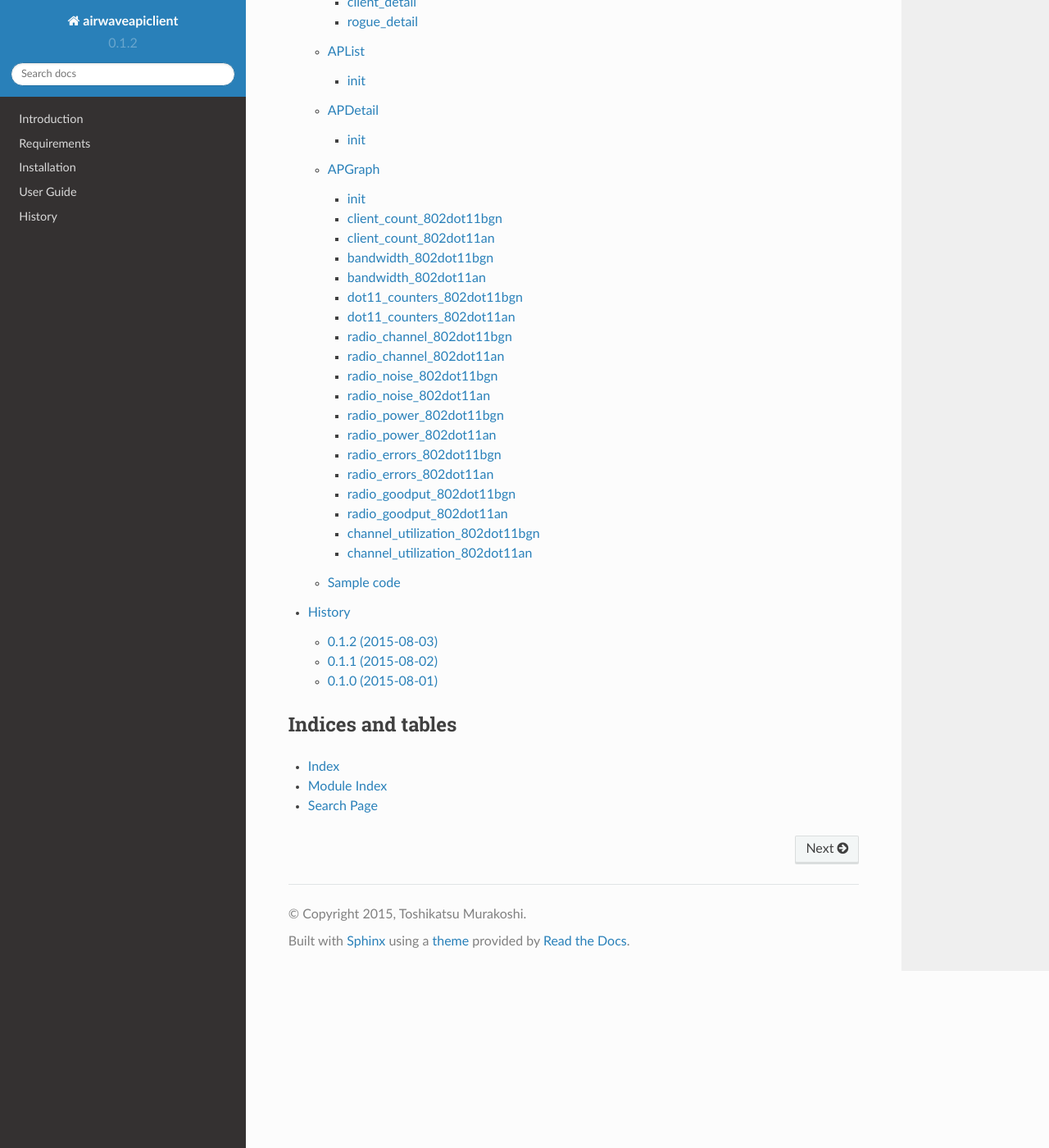
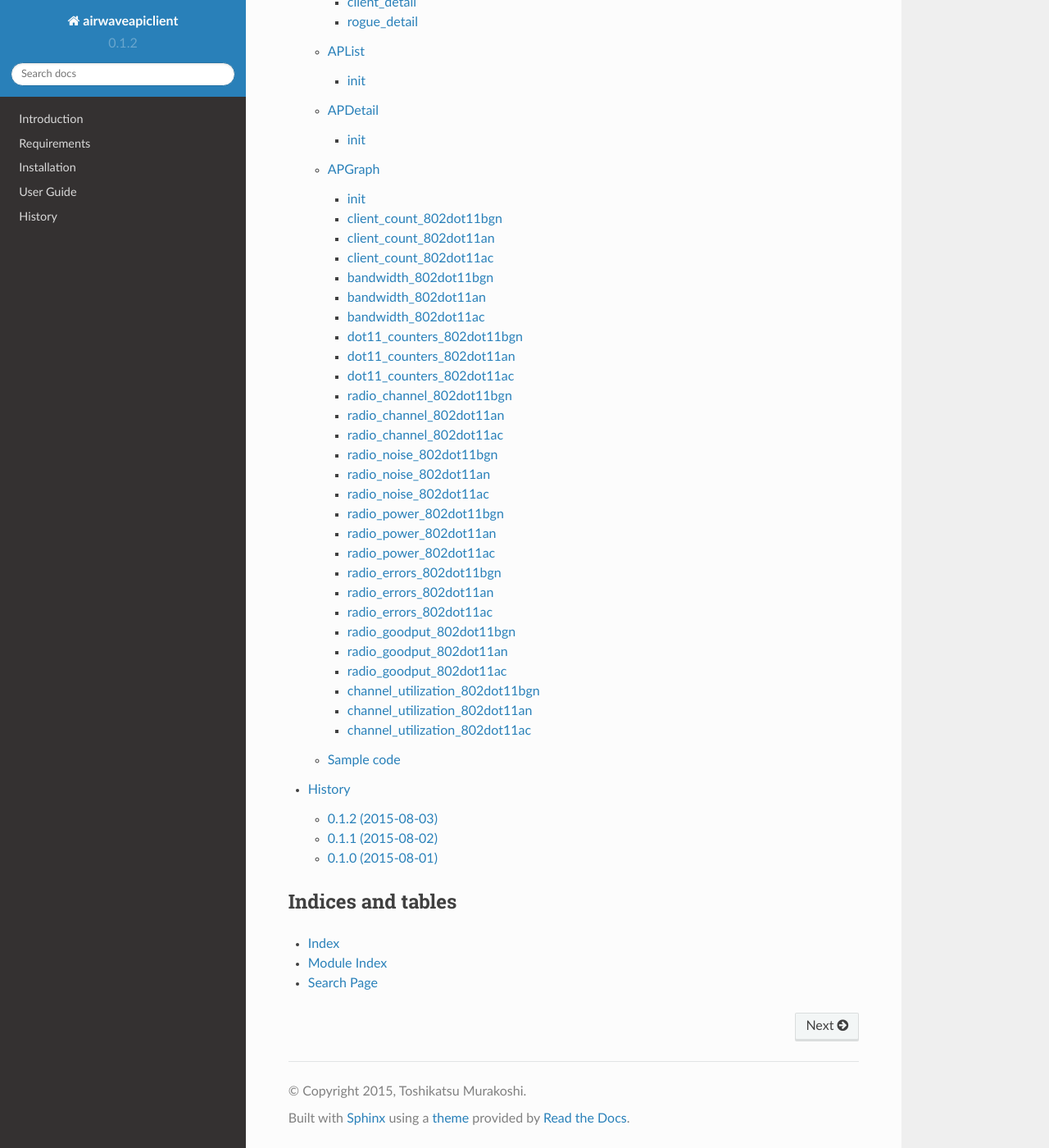
Before and after one commit to mtoshi/airwaveapiclient, a Sphinx documentation site: the page built from docs/source/index.rst, in a window 1280 px wide and 1400 px high, scrolled down 717 px. Shown: the whole window at 82% size. Built offline with Sphinx 7.4.7 and the Read the Docs theme 2.0.0, drawn with Linux system fonts in a browser that asks for light colours.

Commit message:
Change docs of usage

```diff
--- a/docs/source/user_guide/apgraph.rst
+++ b/docs/source/user_guide/apgraph.rst
@@ -14,6 +14,10 @@ client_count_802dot11an
 -------------------------
 .. automethod:: ap_graph.APGraph.client_count_802dot11an
 
+client_count_802dot11ac
+-------------------------
+.. automethod:: ap_graph.APGraph.client_count_802dot11ac
+
 bandwidth_802dot11bgn
 -------------------------
 .. automethod:: ap_graph.APGraph.bandwidth_802dot11bgn
@@ -21,6 +25,10 @@ bandwidth_802dot11bgn
 bandwidth_802dot11an
 -------------------------
 .. automethod:: ap_graph.APGraph.bandwidth_802dot11an
+
+bandwidth_802dot11ac
+-------------------------
+.. automethod:: ap_graph.APGraph.bandwidth_802dot11ac
 
 dot11_counters_802dot11bgn
 -------------------------
@@ -30,6 +38,10 @@ dot11_counters_802dot11an
 -------------------------
 .. automethod:: ap_graph.APGraph.dot11_counters_802dot11an
 
+dot11_counters_802dot11ac
+-------------------------
+.. automethod:: ap_graph.APGraph.dot11_counters_802dot11ac
+
 radio_channel_802dot11bgn
 -------------------------
 .. automethod:: ap_graph.APGraph.radio_channel_802dot11bgn
@@ -37,6 +49,10 @@ radio_channel_802dot11bgn
 radio_channel_802dot11an
 -------------------------
 .. automethod:: ap_graph.APGraph.radio_channel_802dot11an
+
+radio_channel_802dot11ac
+-------------------------
+.. automethod:: ap_graph.APGraph.radio_channel_802dot11ac
 
 radio_noise_802dot11bgn
 -------------------------
@@ -46,6 +62,10 @@ radio_noise_802dot11an
 -------------------------
 .. automethod:: ap_graph.APGraph.radio_noise_802dot11an
 
+radio_noise_802dot11ac
+-------------------------
+.. automethod:: ap_graph.APGraph.radio_noise_802dot11ac
+
 radio_power_802dot11bgn
 -------------------------
 .. automethod:: ap_graph.APGraph.radio_power_802dot11bgn
@@ -53,6 +73,10 @@ radio_power_802dot11bgn
 radio_power_802dot11an
 -------------------------
 .. automethod:: ap_graph.APGraph.radio_power_802dot11an
+
+radio_power_802dot11ac
+-------------------------
+.. automethod:: ap_graph.APGraph.radio_power_802dot11ac
 
 radio_errors_802dot11bgn
 -------------------------
@@ -62,6 +86,10 @@ radio_errors_802dot11an
 -------------------------
 .. automethod:: ap_graph.APGraph.radio_errors_802dot11an
 
+radio_errors_802dot11ac
+-------------------------
+.. automethod:: ap_graph.APGraph.radio_errors_802dot11ac
+
 radio_goodput_802dot11bgn
 -------------------------
 .. automethod:: ap_graph.APGraph.radio_goodput_802dot11bgn
@@ -70,6 +98,10 @@ radio_goodput_802dot11an
 -------------------------
 .. automethod:: ap_graph.APGraph.radio_goodput_802dot11an
 
+radio_goodput_802dot11ac
+-------------------------
+.. automethod:: ap_graph.APGraph.radio_goodput_802dot11ac
+
 channel_utilization_802dot11bgn
 --------------------------------
 .. automethod:: ap_graph.APGraph.channel_utilization_802dot11bgn
@@ -77,3 +109,7 @@ channel_utilization_802dot11bgn
 channel_utilization_802dot11an
 --------------------------------
 .. automethod:: ap_graph.APGraph.channel_utilization_802dot11an
+
+channel_utilization_802dot11ac
+--------------------------------
+.. automethod:: ap_graph.APGraph.channel_utilization_802dot11ac
```
